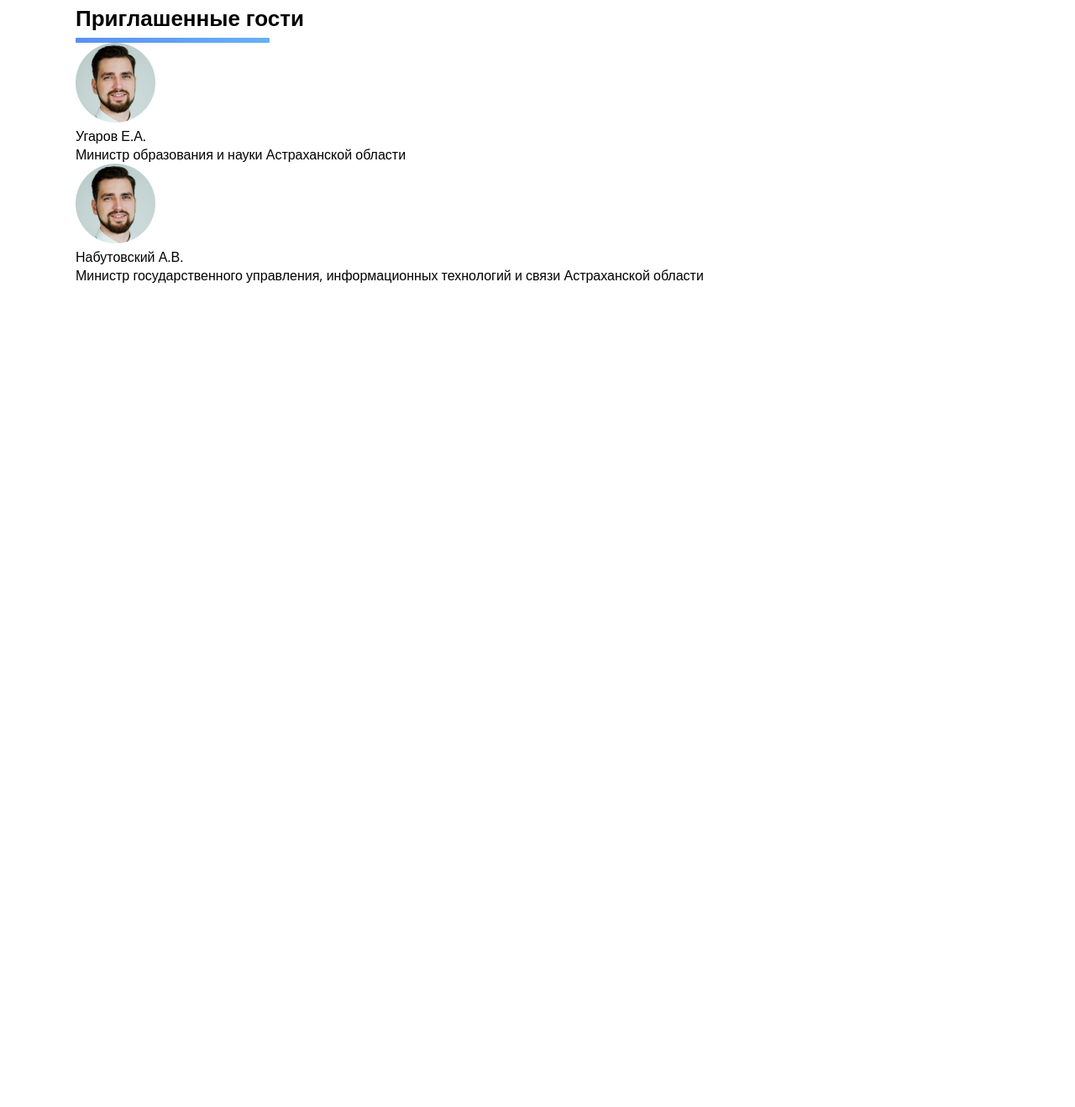
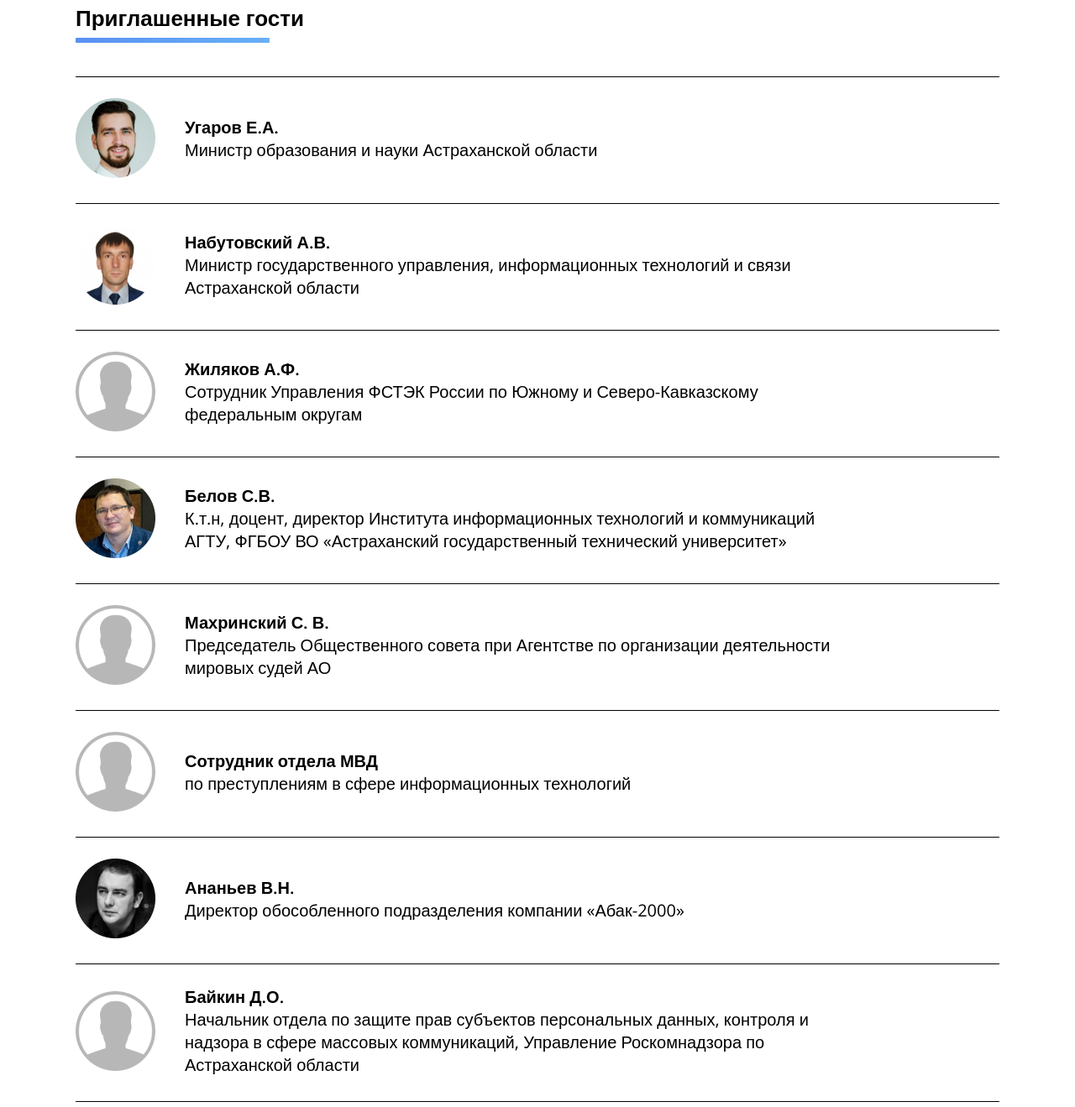
Before and after one commit to Prizzz/conference-InfoSec, a website built with webpack: page conference/src/index.html in a window 1280 px wide. Shown: the part 3190-4509 px from the top of the page at 84% size. Before the commit the page ends 3529 px from the top, so only its background shows below. Built offline with nearby package versions, Linux system fonts and the light colour scheme.

Commit message:
feat: add section guests

```diff
--- a/conference/src/index.html
+++ b/conference/src/index.html
@@ -193,17 +193,73 @@
       <div class="section-title">Приглашенные гости</div>
       <div class="guest-item">
         <div class="guest-item-content">
-          <img src="img/ugarov.png" alt="avatar" class="guest-item_avatar">
+          <img src="img/guest1.png" alt="avatar" class="guest-item_avatar">
           <div class="guest-item_text">
             <p class="guest-item_title">Угаров Е.А.</p>
             <p class="guest-item_subtitle">Министр образования и науки Астраханской области</p>
           </div>
         </div>
+      </div>
+      <div class="guest-item">
         <div class="guest-item-content">
-          <img src="img/ugarov.png" alt="avatar" class="guest-item_avatar">
+          <img src="img/guest2.png" alt="avatar" class="guest-item_avatar">
           <div class="guest-item_text">
             <p class="guest-item_title">Набутовский А.В.</p>
             <p class="guest-item_subtitle">Министр государственного управления, информационных технологий и связи Астраханской области</p>
+          </div>
+        </div>
+      </div>
+      <div class="guest-item">
+        <div class="guest-item-content">
+          <img src="img/default.png" alt="avatar" class="guest-item_avatar">
+          <div class="guest-item_text">
+            <p class="guest-item_title">Жиляков А.Ф.</p>
+            <p class="guest-item_subtitle">Сотрудник Управления ФСТЭК России по Южному и Северо-Кавказскому федеральным округам</p>
+          </div>
+        </div>
+      </div>
+      <div class="guest-item">
+        <div class="guest-item-content">
+          <img src="img/guest3.png" alt="avatar" class="guest-item_avatar">
+          <div class="guest-item_text">
+            <p class="guest-item_title">Белов С.В.</p>
+            <p class="guest-item_subtitle">К.т.н, доцент, директор Института информационных технологий и коммуникаций АГТУ, ФГБОУ ВО «Астраханский государственный технический университет»</p>
+          </div>
+        </div>
+      </div>
+      <div class="guest-item">
+        <div class="guest-item-content">
+          <img src="img/default.png" alt="avatar" class="guest-item_avatar">
+          <div class="guest-item_text">
+            <p class="guest-item_title">Махринский С. В.</p>
+            <p class="guest-item_subtitle">Председатель Общественного совета при Агентстве по организации деятельности мировых судей АО</p>
+          </div>
+        </div>
+      </div>
+      <div class="guest-item">
+        <div class="guest-item-content">
+          <img src="img/default.png" alt="avatar" class="guest-item_avatar">
+          <div class="guest-item_text">
+            <p class="guest-item_title">Сотрудник отдела МВД</p>
+            <p class="guest-item_subtitle">по преступлениям в сфере информационных технологий</p>
+          </div>
+        </div>
+      </div>
+      <div class="guest-item">
+        <div class="guest-item-content">
+          <img src="img/guest4.png" alt="avatar" class="guest-item_avatar">
+          <div class="guest-item_text">
+            <p class="guest-item_title">Ананьев В.Н.</p>
+            <p class="guest-item_subtitle">Директор обособленного подразделения компании «Абак-2000»</p>
+          </div>
+        </div>
+      </div>
+      <div class="guest-item">
+        <div class="guest-item-content">
+          <img src="img/default.png" alt="avatar" class="guest-item_avatar">
+          <div class="guest-item_text">
+            <p class="guest-item_title">Байкин Д.О.</p>
+            <p class="guest-item_subtitle">Начальник отдела по защите прав субъектов персональных данных, контроля и надзора в сфере массовых коммуникаций, Управление Роскомнадзора по Астраханской области</p>
           </div>
         </div>
       </div>
--- /dev/null
+++ b/conference/src/styles/guests.sass
@@ -0,0 +1,21 @@
+.guests
+  padding-bottom: 100px
+  .section-title
+    margin-bottom: 40px
+  .guest
+    &-item
+      padding: 25px 0 30px 0
+      border-top: 1px solid #000
+      &:last-child
+        border-bottom: 1px solid #000
+      &-content
+        display: flex
+        align-items: center
+        column-gap: 35px
+      &_title
+        font-size: 20px
+        +med
+      &_subtitle
+        max-width: 800px
+        font-size: 20px
+        +light
--- a/conference/src/styles/main.sass
+++ b/conference/src/styles/main.sass
@@ -5,6 +5,7 @@ $gradient: linear-gradient(0deg, rgba(75, 135, 241, 0.2), rgba(75, 135, 241, 0.2
 @import 'hero'
 @import 'plenum'
 @import 'schedule'
+@import 'guests'
 
 *
   padding: 0
```
Also changed, not shown: conference/src/img/default.png (added), conference/src/img/guest1.png (renamed from conference/src/img/ugarov.png), conference/src/img/guest2.png (added), conference/src/img/guest3.png (added), conference/src/img/guest4.png (added).
